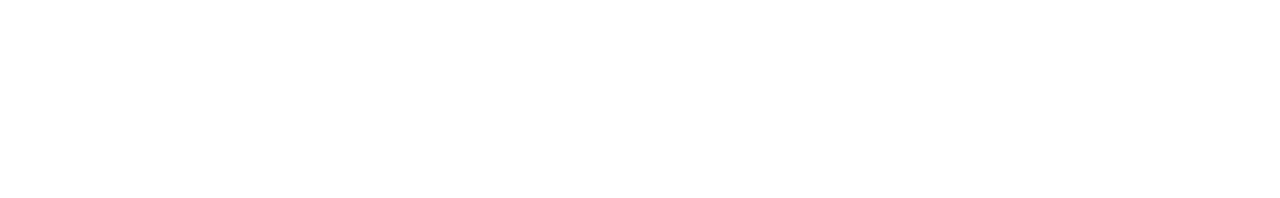
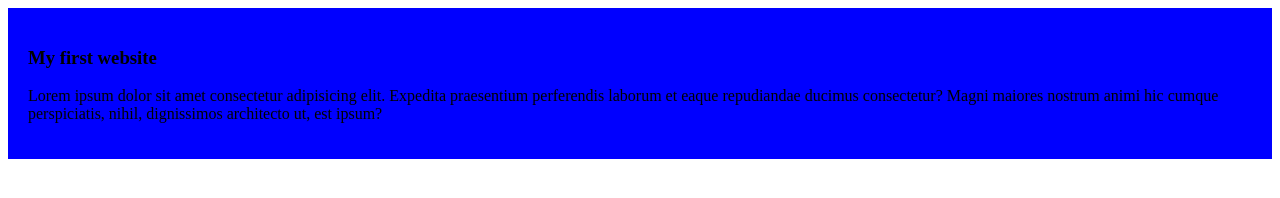
Before and after one commit to Safakatt206/best-goal-keeper, a plain HTML site: page index.html in a window 1280 px wide. Drawn offline with Linux system fonts and the light colour scheme.

Commit message:
my first web site

```diff
--- a/index.html
+++ b/index.html
@@ -4,8 +4,14 @@
     <meta charset="UTF-8">
     <meta name="viewport" content="width=device-width, initial-scale=1.0">
     <title>best goal keeper</title>
+    <link rel="stylesheet" href="stayel/blog.css">
 </head>
 <body>
+    <div>
+        <h3>My first website</h3>
+        <p>Lorem ipsum dolor sit amet consectetur adipisicing elit. Expedita praesentium perferendis laborum et eaque repudiandae ducimus consectetur? Magni maiores nostrum animi hic cumque perspiciatis, nihil, dignissimos architecto ut, est ipsum?</p>
+
+    </div>
 
 </body>
 </html>
--- /dev/null
+++ b/stayel/blog.css
@@ -0,0 +1 @@
+div{background-color: blue;padding: 20px;}
```
